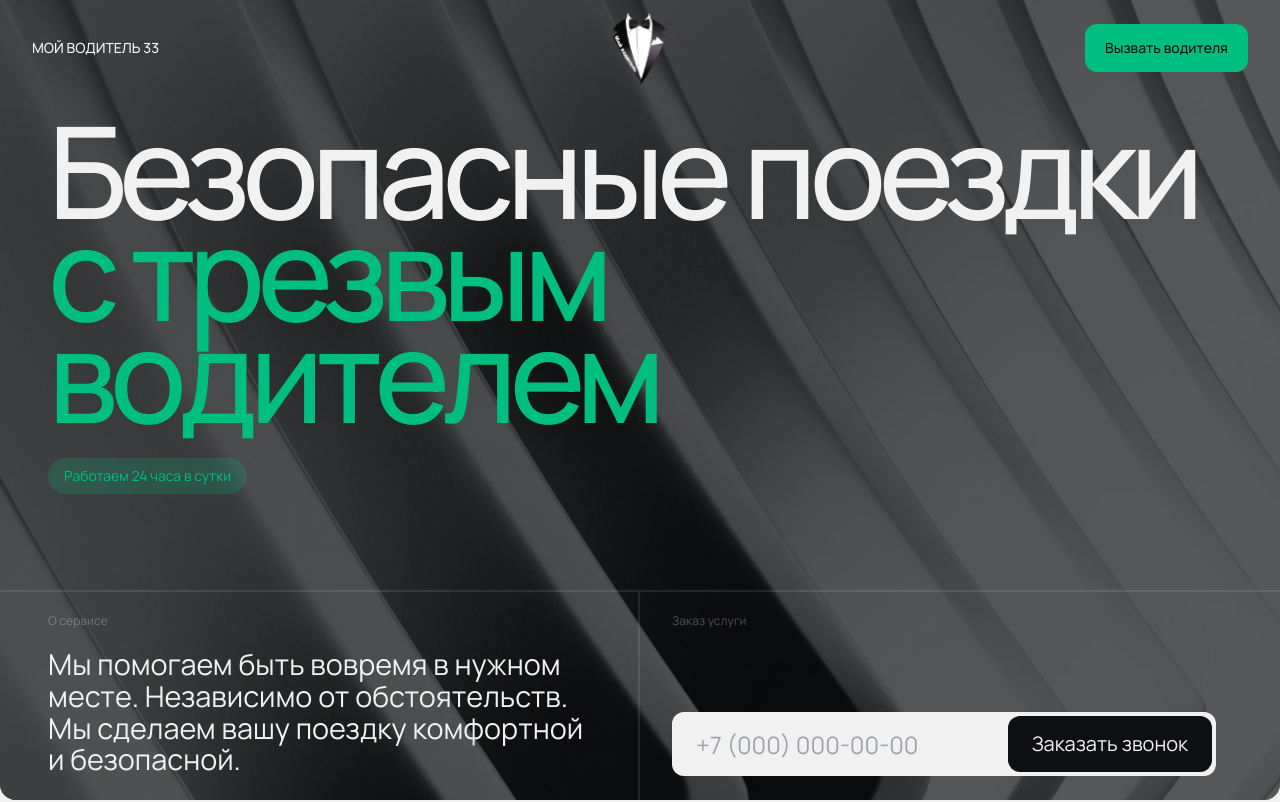
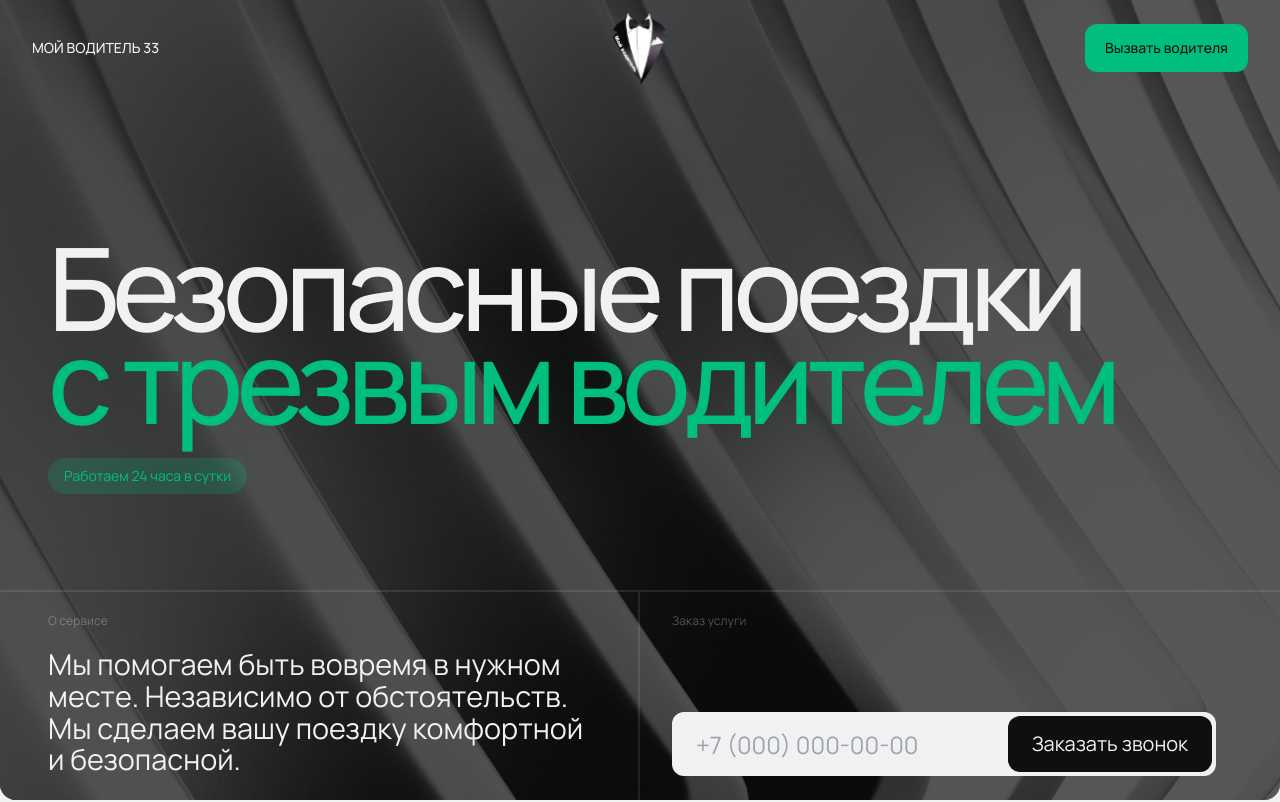
Before and after one commit to Valerfa/mv33, a Next.js app: page / in a window 1280 px wide. Shown: the top 802 px of the page. Built offline with nearby package versions, Linux system fonts and the light colour scheme.

Commit message:
Исправлены стили заголовка на обложке страницы

```diff
--- a/app/globals.css
+++ b/app/globals.css
@@ -39,7 +39,7 @@ section {
 /* ================= HERO TITLE ================= */
 
 .title-hero {
-  font-size: clamp(4rem, 10vw, 16rem);
+  font-size: clamp(4rem, 9vw, 14rem);
   font-weight: 500;
   line-height: 0.8;
   letter-spacing: -0.06em;
```
